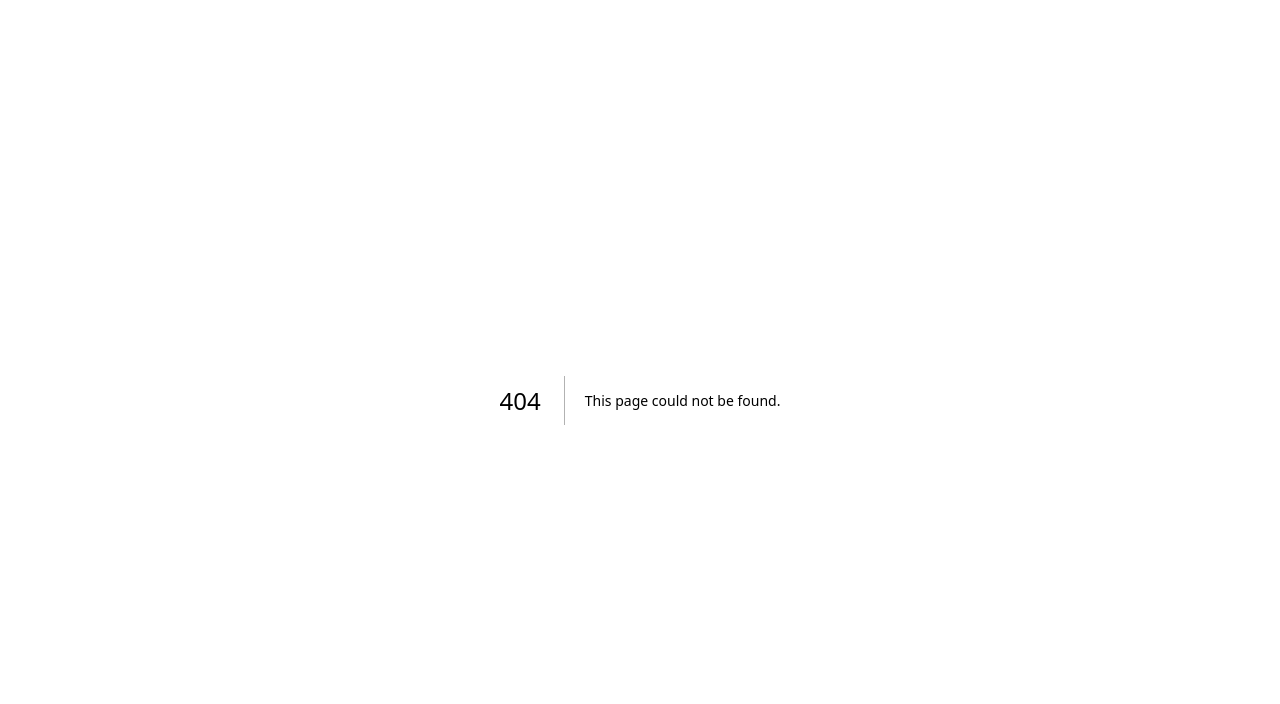
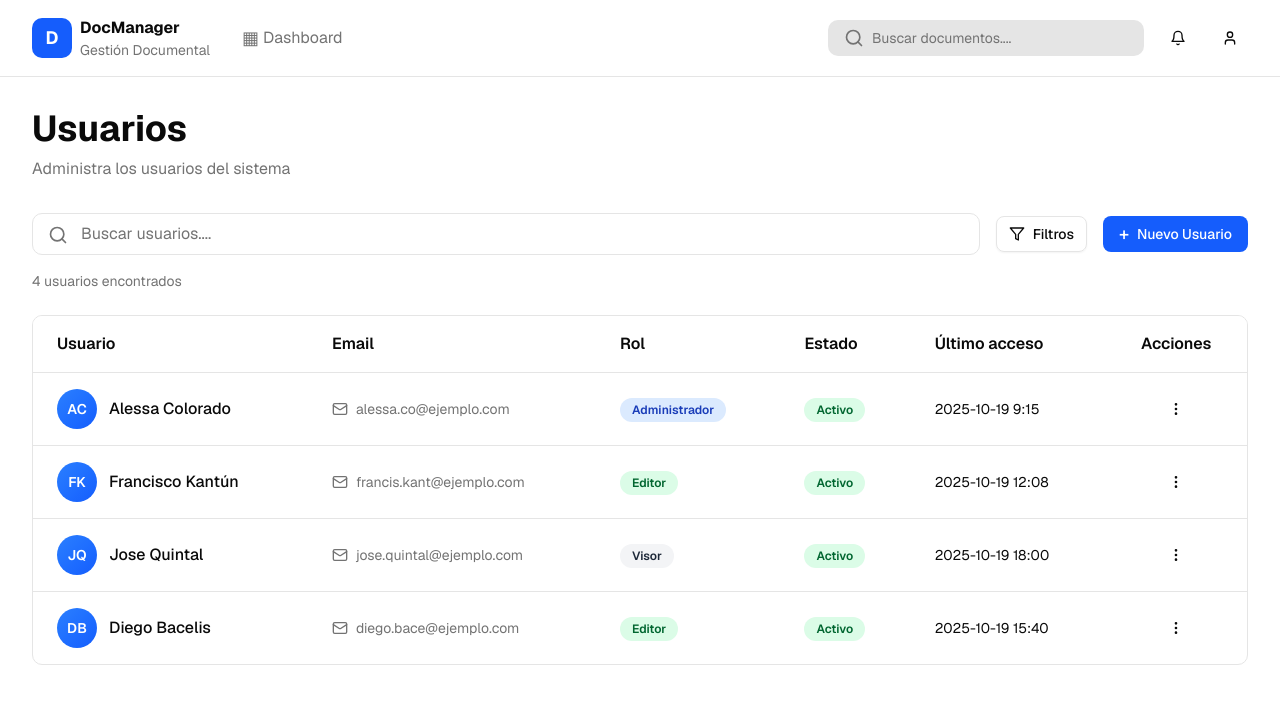
Before and after one commit to aleslag2803-collab/MasterFicherPro, a Next.js app: page /usuarios in a window 1280 px wide. Before the commit this address had no page. Shown: the top 704 px of the page. Built offline with nearby package versions, Linux system fonts and the light colour scheme.

Commit message:
Modulo de usuarios creado pero tiene fallitos,(no tiene menu)

```diff
--- /dev/null
+++ b/app/usuarios/page.tsx
@@ -0,0 +1,80 @@
+"use client"
+
+import { useState } from "react"
+import UsersHeader from "@/components/usuarios/users-header"
+import UserFilters from "@/components/usuarios/users-filters"
+import UsersTable from "@/components/usuarios/users-table"
+
+// Datos de ejemplo
+const MOCK_USERS = [
+  {
+    id: 1,
+    initials: "AC",
+    name: "Alessa Colorado",
+    email: "alessa.co@ejemplo.com",
+    role: "Administrador",
+    status: "Activo",
+    lastAccess: "2025-10-19 9:15",
+  },
+  {
+    id: 2,
+    initials: "FK",
+    name: "Francisco Kantún",
+    email: "francis.kant@ejemplo.com",
+    role: "Editor",
+    status: "Activo",
+    lastAccess: "2025-10-19 12:08",
+  },
+  {
+    id: 3,
+    initials: "JQ",
+    name: "Jose Quintal",
+    email: "jose.quintal@ejemplo.com",
+    role: "Visor",
+    status: "Activo",
+    lastAccess: "2025-10-19 18:00",
+  },
+  {
+    id: 4,
+    initials: "DB",
+    name: "Diego Bacelis",
+    email: "diego.bace@ejemplo.com",
+    role: "Editor",
+    status: "Activo",
+    lastAccess: "2025-10-19 15:40",
+  },
+]
+
+export default function UsuariosPage() {
+  const [searchTerm, setSearchTerm] = useState("")
+  const [filteredUsers, setFilteredUsers] = useState(MOCK_USERS)
+
+  const handleSearch = (term: string) => {
+    setSearchTerm(term)
+    const filtered = MOCK_USERS.filter(
+      (user) =>
+        user.name.toLowerCase().includes(term.toLowerCase()) || user.email.toLowerCase().includes(term.toLowerCase()),
+    )
+    setFilteredUsers(filtered)
+  }
+
+  return (
+    <div className="min-h-screen bg-background">
+      <UsersHeader />
+      <div className="p-6 lg:p-8">
+        <div className="mb-8">
+          <h1 className="text-4xl font-bold text-foreground mb-2">Usuarios</h1>
+          <p className="text-muted-foreground">Administra los usuarios del sistema</p>
+        </div>
+
+        <UserFilters
+          searchTerm={searchTerm}
+          onSearch={handleSearch}
+          userCount={filteredUsers.length}
+        />
+
+        <UsersTable users={filteredUsers} />
+      </div>
+    </div>
+  )
+}
--- /dev/null
+++ b/components/usuarios/users-filters.tsx
@@ -0,0 +1,40 @@
+"use client"
+
+import { Button } from "@/components/ui/button"
+import { Search, Filter } from "lucide-react"
+
+interface UserFiltersProps {
+  searchTerm: string
+  onSearch: (term: string) => void
+  userCount: number
+}
+
+export default function UserFilters({ searchTerm, onSearch, userCount }: UserFiltersProps) {
+  return (
+    <div className="mb-6 space-y-4">
+      <div className="flex gap-4 items-center">
+        <div className="flex-1 relative">
+          <Search className="absolute left-4 top-3 w-5 h-5 text-muted-foreground" />
+          <input
+            type="text"
+            placeholder="Buscar usuarios...."
+            value={searchTerm}
+            onChange={(e) => onSearch(e.target.value)}
+            className="w-full pl-12 pr-4 py-2 border border-border rounded-lg bg-card text-foreground placeholder-muted-foreground focus:outline-none focus:ring-2 focus:ring-blue-500"
+          />
+        </div>
+        <Button variant="outline" className="gap-2 bg-transparent">
+          <Filter className="w-4 h-4" />
+          Filtros
+        </Button>
+        <Button className="bg-blue-600 hover:bg-blue-700 text-white gap-2">
+          <span className="text-lg">+</span>
+          Nuevo Usuario
+        </Button>
+      </div>
+      <div className="text-sm text-muted-foreground">
+        {userCount} usuario{userCount !== 1 ? "s" : ""} encontrado{userCount !== 1 ? "s" : ""}
+      </div>
+    </div>
+  )
+}
--- /dev/null
+++ b/components/usuarios/users-header.tsx
@@ -0,0 +1,46 @@
+"use client"
+
+import { Button } from "@/components/ui/button"
+import { Search, Bell, User } from "lucide-react"
+
+export default function UsersHeader() {
+  return (
+    <div className="border-b border-border bg-card">
+      <div className="flex items-center justify-between px-6 lg:px-8 py-4">
+        <div className="flex items-center gap-2">
+          <div className="w-10 h-10 bg-blue-600 rounded-lg flex items-center justify-center">
+            <span className="text-white font-bold text-lg">D</span>
+          </div>
+          <div>
+            <div className="font-bold text-foreground">DocManager</div>
+            <div className="text-sm text-muted-foreground">Gestión Documental</div>
+          </div>
+        </div>
+
+        <div className="hidden md:flex items-center gap-4 flex-1 ml-8">
+          <div className="flex items-center gap-1 text-muted-foreground">
+            <span className="text-lg">▦</span>
+            <span>Dashboard</span>
+          </div>
+        </div>
+
+        <div className="flex items-center gap-4">
+          <div className="hidden sm:flex items-center gap-2 bg-input px-4 py-2 rounded-lg">
+            <Search className="w-5 h-5 text-muted-foreground" />
+            <input
+              type="text"
+              placeholder="Buscar documentos...."
+              className="bg-transparent outline-none text-sm text-foreground placeholder-muted-foreground w-64"
+            />
+          </div>
+          <Button variant="ghost" size="icon">
+            <Bell className="w-5 h-5" />
+          </Button>
+          <Button variant="ghost" size="icon">
+            <User className="w-5 h-5" />
+          </Button>
+        </div>
+      </div>
+    </div>
+  )
+}
--- /dev/null
+++ b/components/usuarios/users-table.tsx
@@ -0,0 +1,88 @@
+"use client"
+
+import { Mail, MoreVertical } from "lucide-react"
+import { Button } from "@/components/ui/button"
+
+interface User {
+  id: number
+  initials: string
+  name: string
+  email: string
+  role: string
+  status: string
+  lastAccess: string
+}
+
+interface UsersTableProps {
+  users: User[]
+}
+
+export default function UsersTable({ users }: UsersTableProps) {
+  const getRoleColor = (role: string) => {
+    switch (role) {
+      case "Administrador":
+        return "bg-blue-100 text-blue-800"
+      case "Editor":
+        return "bg-green-100 text-green-800"
+      case "Visor":
+        return "bg-gray-100 text-gray-800"
+      default:
+        return "bg-gray-100 text-gray-800"
+    }
+  }
+
+  return (
+    <div className="border border-border rounded-lg overflow-hidden">
+      <div className="overflow-x-auto">
+        <table className="w-full">
+          <thead>
+            <tr className="border-b border-border bg-card">
+              <th className="text-left px-6 py-4 font-semibold text-foreground">Usuario</th>
+              <th className="text-left px-6 py-4 font-semibold text-foreground">Email</th>
+              <th className="text-left px-6 py-4 font-semibold text-foreground">Rol</th>
+              <th className="text-left px-6 py-4 font-semibold text-foreground">Estado</th>
+              <th className="text-left px-6 py-4 font-semibold text-foreground">Último acceso</th>
+              <th className="text-center px-6 py-4 font-semibold text-foreground">Acciones</th>
+            </tr>
+          </thead>
+          <tbody>
+            {users.map((user, index) => (
+              <tr key={user.id} className={index !== users.length - 1 ? "border-b border-border" : ""}>
+                <td className="px-6 py-4">
+                  <div className="flex items-center gap-3">
+                    <div className="w-10 h-10 bg-gradient-to-br from-blue-500 to-blue-600 rounded-full flex items-center justify-center text-white font-semibold text-sm">
+                      {user.initials}
+                    </div>
+                    <span className="font-medium text-foreground">{user.name}</span>
+                  </div>
+                </td>
+                <td className="px-6 py-4">
+                  <div className="flex items-center gap-2 text-muted-foreground">
+                    <Mail className="w-4 h-4" />
+                    <span className="text-sm">{user.email}</span>
+                  </div>
+                </td>
+                <td className="px-6 py-4">
+                  <span className={`px-3 py-1 rounded-full text-xs font-semibold ${getRoleColor(user.role)}`}>
+                    {user.role}
+                  </span>
+                </td>
+                <td className="px-6 py-4">
+                  <span className="px-3 py-1 rounded-full text-xs font-semibold bg-green-100 text-green-800">
+                    {user.status}
+                  </span>
+                </td>
+                <td className="px-6 py-4 text-sm text-foreground">{user.lastAccess}</td>
+                <td className="px-6 py-4 text-center">
+                  <Button variant="ghost" size="icon">
+                    <MoreVertical className="w-4 h-4" />
+                  </Button>
+                </td>
+              </tr>
+            ))}
+          </tbody>
+        </table>
+      </div>
+    </div>
+  )
+}
```
